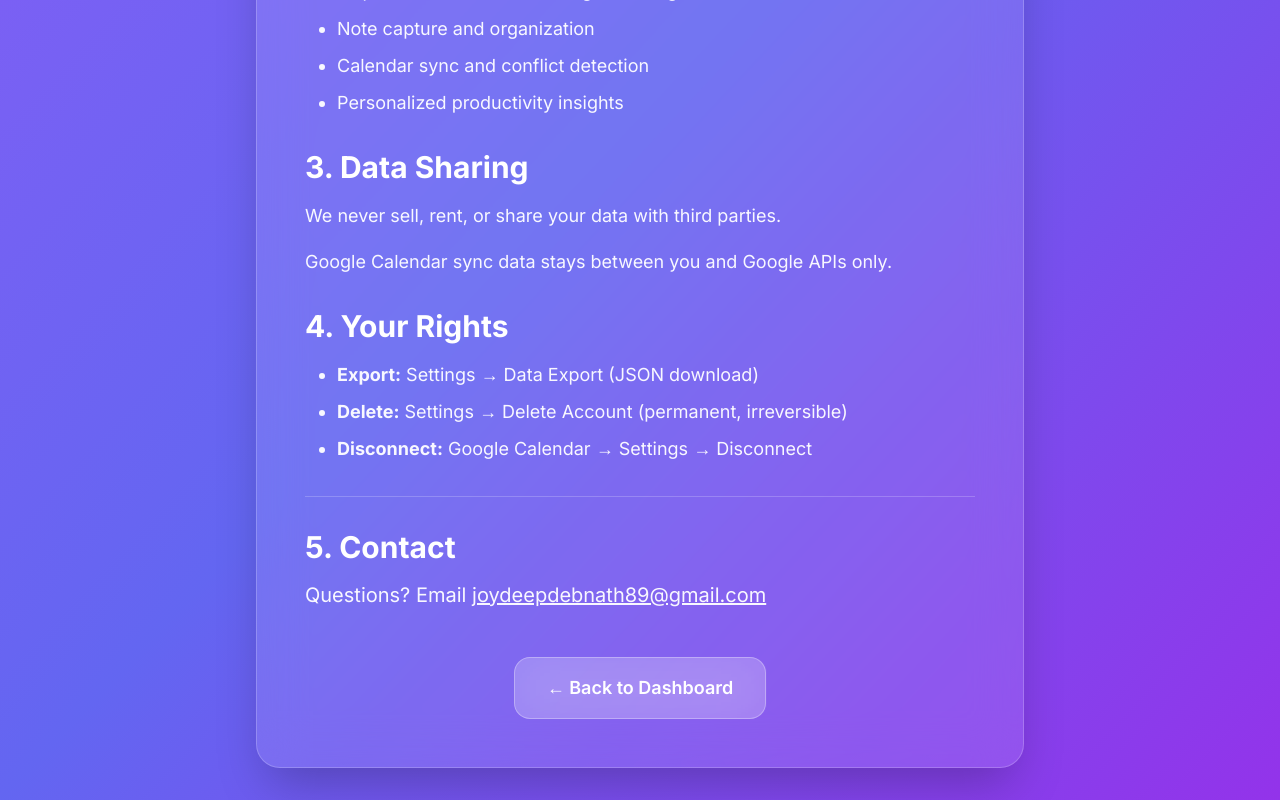
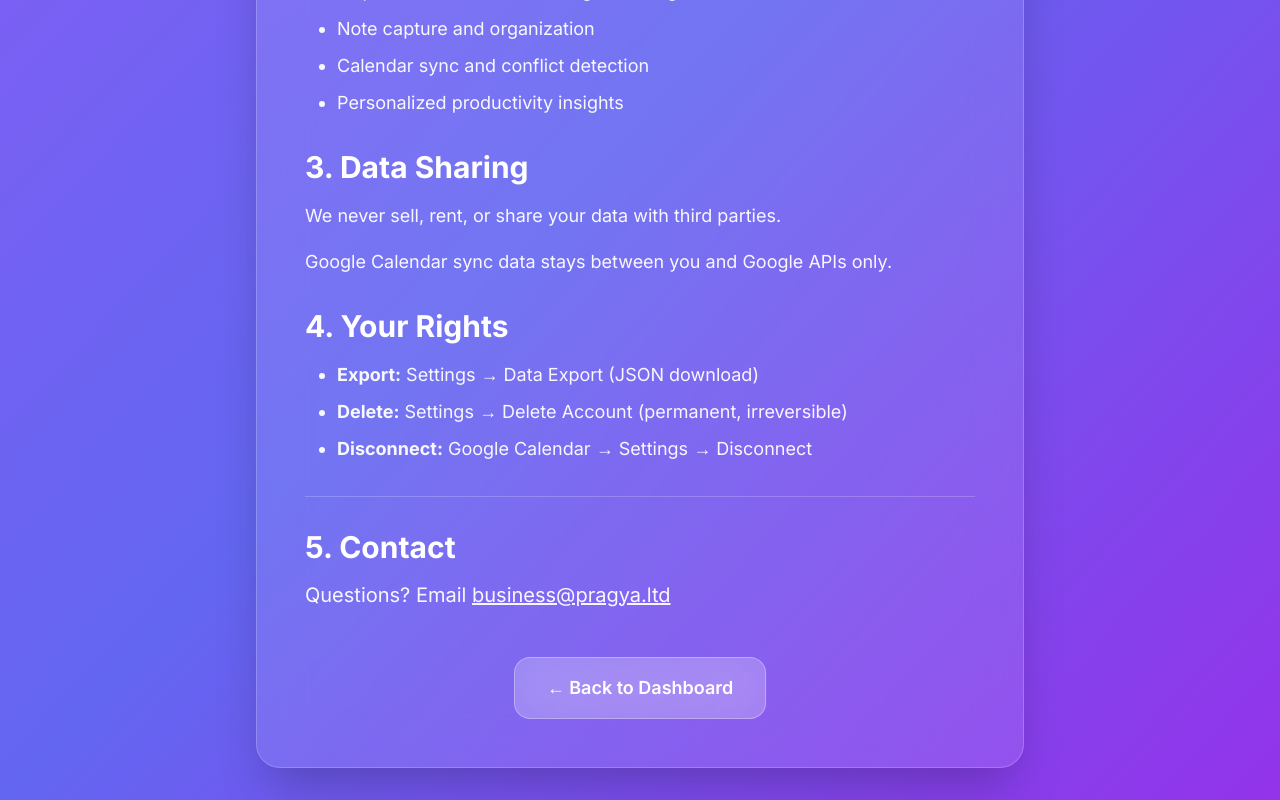
Before and after one commit to joymec19/smart-scheduler, a React (Vite) app: page /privacy in a window 1280 px wide. Shown: the part 567-1367 px from the top of the page. Built offline with nearby package versions, Linux system fonts and the light colour scheme; no server answers.

Commit message:
fix: update contact email to business@pragya.ltd on privacy page

```diff
--- a/src/pages/PrivacyPage.jsx
+++ b/src/pages/PrivacyPage.jsx
@@ -55,7 +55,7 @@ export default function PrivacyPage() {
           <section className="pt-8 border-t border-white/20">
             <h2 className="text-3xl font-bold mb-4 text-white">5. Contact</h2>
             <p className="text-xl">
-              Questions? Email <a href="mailto:joydeepdebnath89@gmail.com" className="underline hover:text-emerald-300">joydeepdebnath89@gmail.com</a>
+              Questions? Email <a href="mailto:business@pragya.ltd" className="underline hover:text-emerald-300">business@pragya.ltd</a>
             </p>
           </section>
         </div>
```
